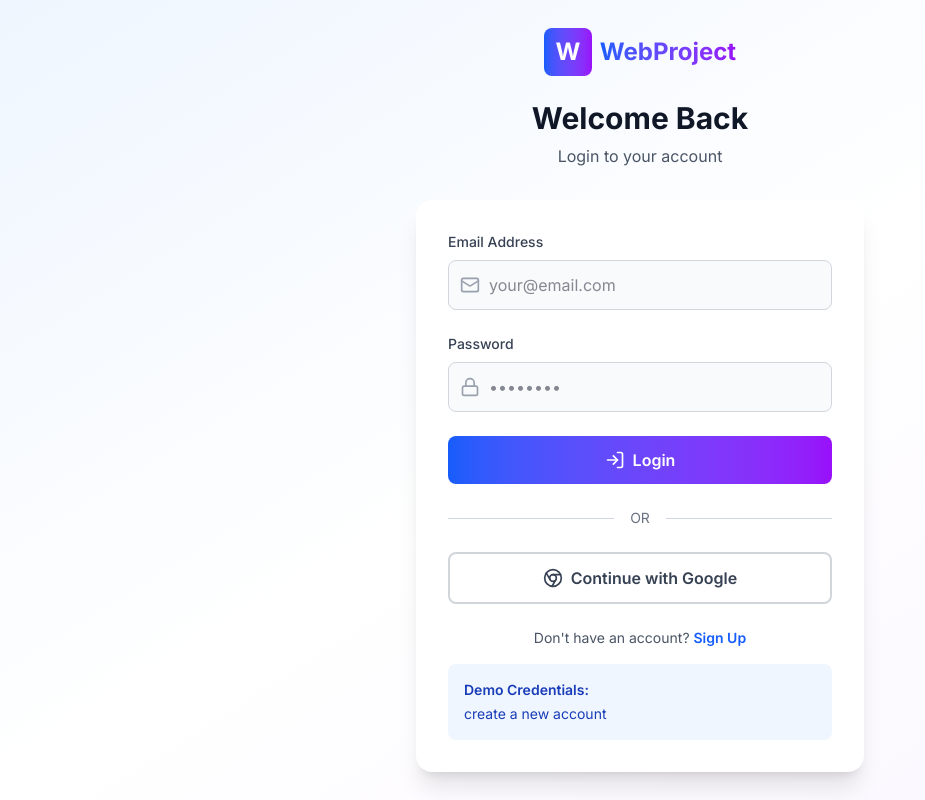
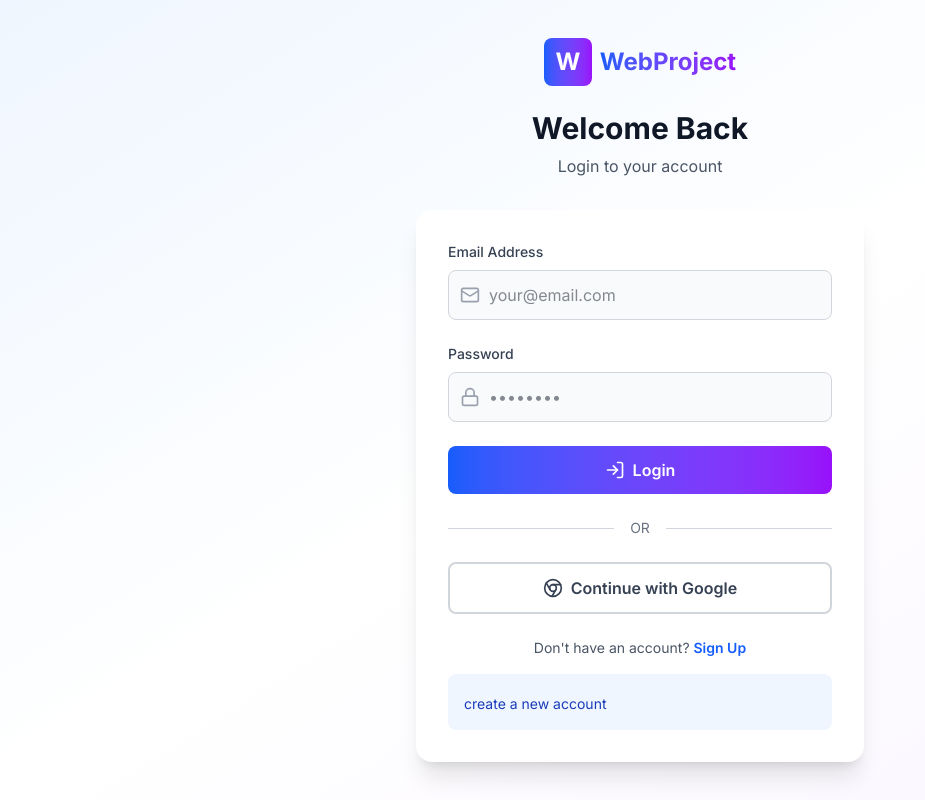
Before and after one commit to multitasker1/WebProject1, a React (Vite) app: page /login in a window 1280 px wide. Shown: the whole page, without its empty margins (0-925 px from the left). Built offline with nearby package versions, Linux system fonts and the light colour scheme.

Commit message:
Update LoginPage.tsx

```diff
--- a/src/pages/LoginPage.tsx
+++ b/src/pages/LoginPage.tsx
@@ -118,7 +118,7 @@ const LoginPage = () => {
           </div>
 
           <div className="mt-4 p-4 bg-blue-50 dark:bg-blue-900 rounded-lg text-sm text-blue-800 dark:text-blue-200">
-            <p className="font-semibold mb-1">Demo Credentials:</p>
+            <p className="font-semibold mb-1"></p>
             <p> create a new account</p>
           </div>
         </div>
```
